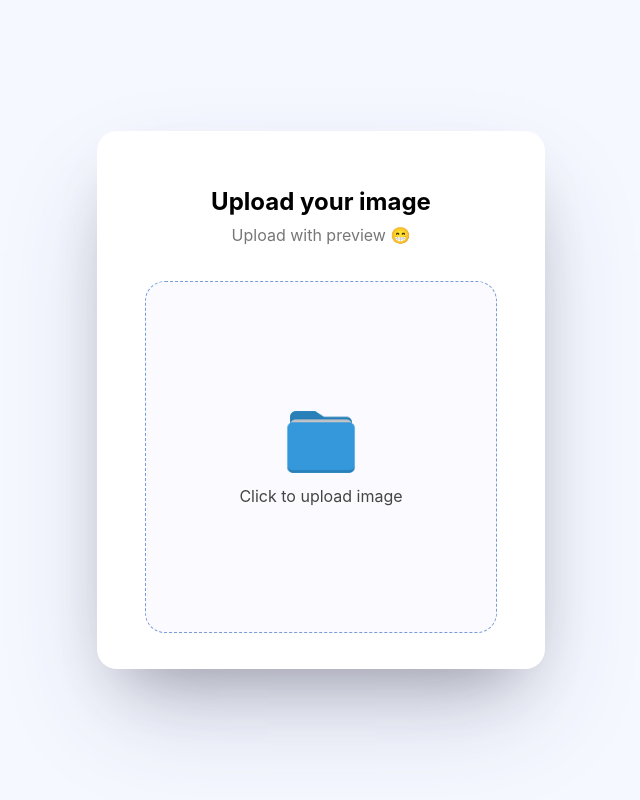
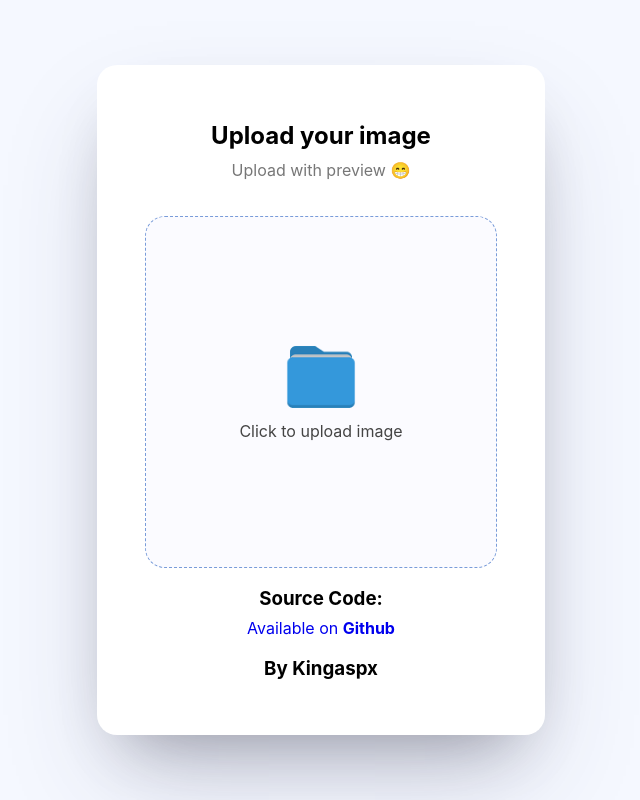
Before and after one commit to rodriguesabner/ImagePreview-React, a React (Create React App) app: page / in a window 1280 px wide. Shown: the whole page, without its empty margins (319-959 px from the left). Built offline with nearby package versions, Linux system fonts and the light colour scheme.

Commit message:
Add files via upload

```diff
--- a/src/App.js
+++ b/src/App.js
@@ -68,6 +68,17 @@ function App() {
             }
           </div>
         </BoxUpload>
+
+        <h3>
+          Source Code:
+        </h3>
+        <a href="https://github.com/kingaspx/ImagePreview-React" target={'_blank'} style={{marginTop: -10}}>
+            Available on <b>Github</b>
+        </a>
+
+        <h3>
+          By Kingaspx
+        </h3>
       </Container>
     </Layout>
   );
```
